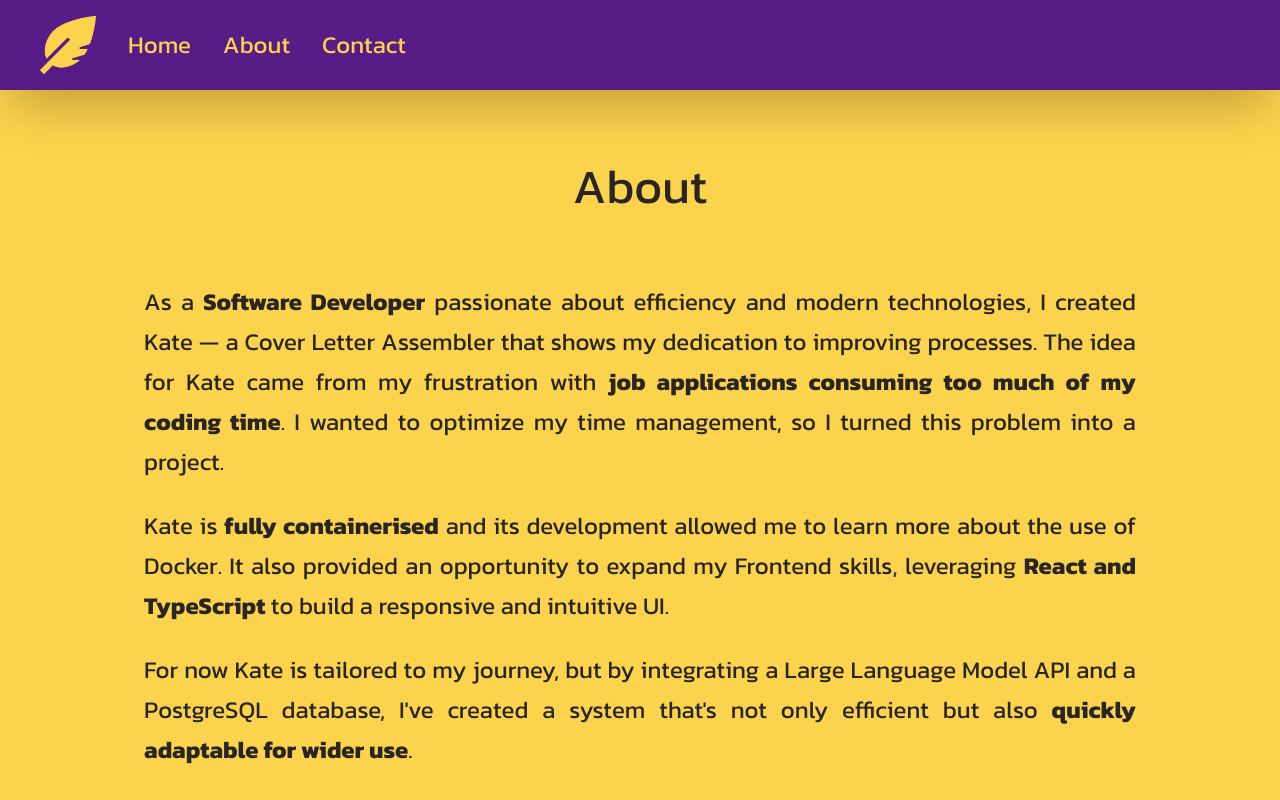
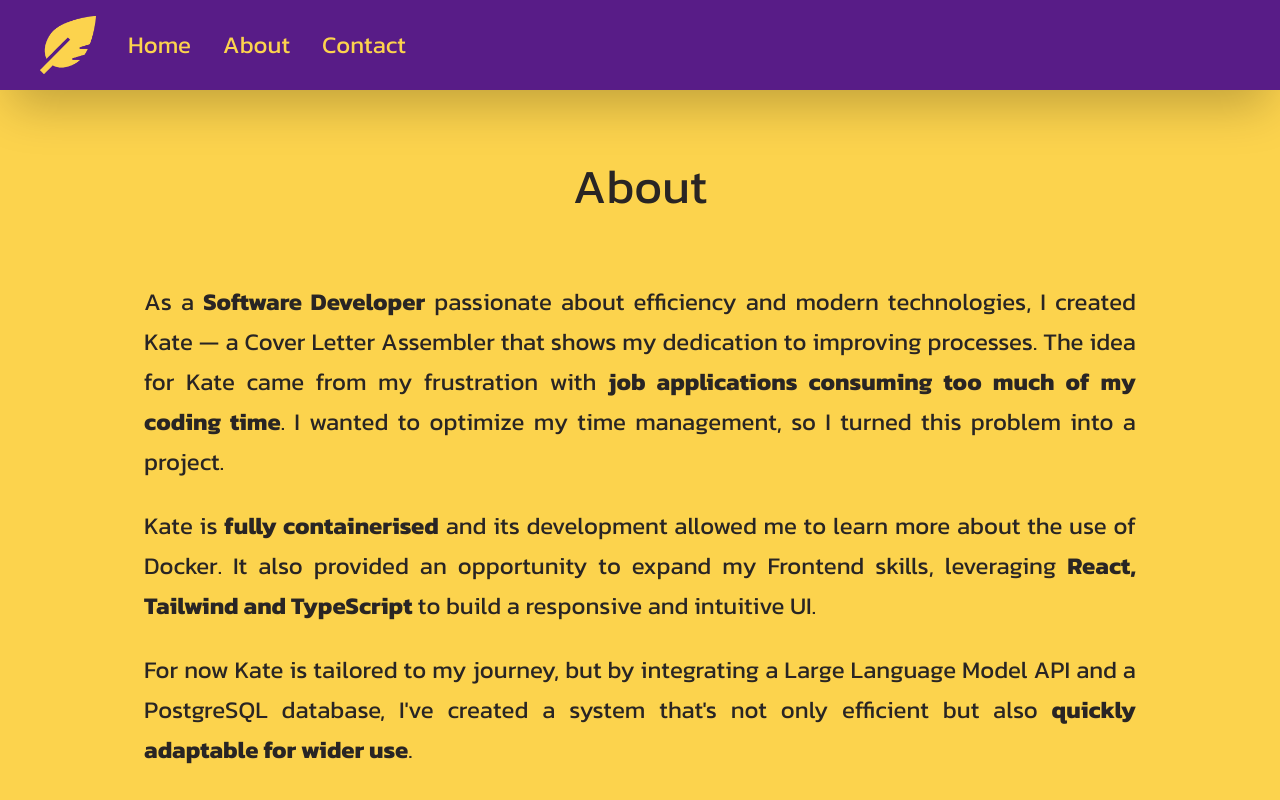
Before and after one commit to gdloparco/K_cover_letter_gen, a Next.js app in the folder frontend/: page /about in a window 1280 px wide. Shown: the top 800 px of the page. Built offline with nearby package versions, Linux system fonts and the light colour scheme.

Commit message:
about and readme change

```diff
--- a/frontend/app/about/page.tsx
+++ b/frontend/app/about/page.tsx
@@ -27,7 +27,7 @@ export default function About() {
                 Kate is <b>fully containerised</b> and its development allowed
                 me to learn more about the use of Docker. It also provided an
                 opportunity to expand my Frontend skills, leveraging{" "}
-                <b>React and TypeScript</b> to build a responsive and intuitive
+                <b>React, Tailwind and TypeScript</b> to build a responsive and intuitive
                 UI.
               </p>
               <p className="px-10 md:px-20 lg:px-36 mb-6 text-justify text-xl md:text-2xl max-w-max text-stone-800 transition-all duration-500 ease-in md:static md:z-auto leading-7 md:leading-10">
```
Also changed, not shown: 1 other file (tests, documents, lock files or other folders).
